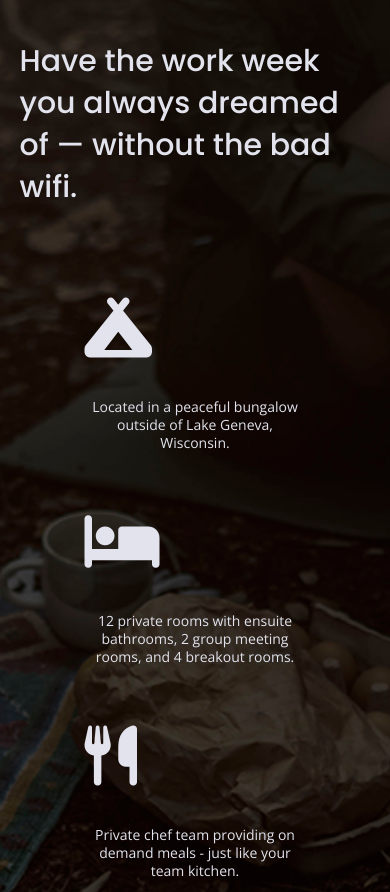
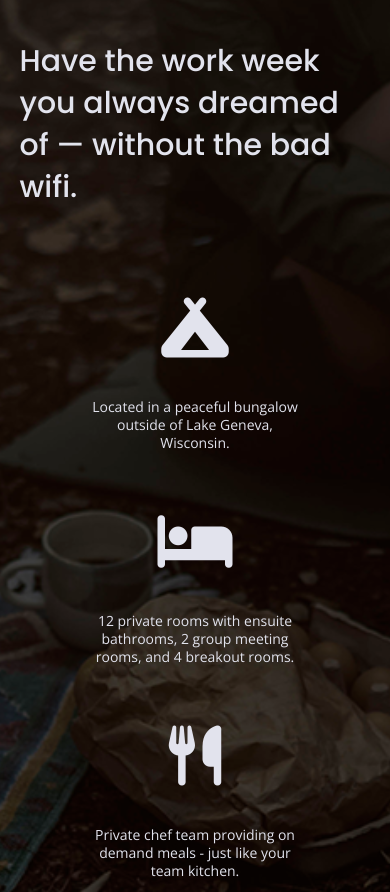
Before and after one commit to Aracely-C/unplugged-retreat, a website: page index.html in a window 390 px wide. Shown: the part 1049-1941 px from the top of the page. Drawn offline with nearby package versions, Linux system fonts and the light colour scheme.

Commit message:
Fixed icon position on mobile screen

```diff
--- a/css/main.css
+++ b/css/main.css
@@ -309,7 +309,7 @@ input[type=button] {
   display: flex;
   justify-content: center;
   flex-flow: row wrap;
-  background: url('../css/../img/rawpixel-800820-unsplash1.png') no-repeat center;
+  background: url('../css/../img/rawpixel-800820-unsplash1.png') center;
   background-size: cover;
 }
 
@@ -321,6 +321,10 @@ input[type=button] {
 .features article {
   width: 63%;
   margin: 30px 0;
+  display: flex;
+  justify-content: center;
+  align-items: center;
+  flex-flow: row wrap;
 }
 
 .features .features-items {
```
